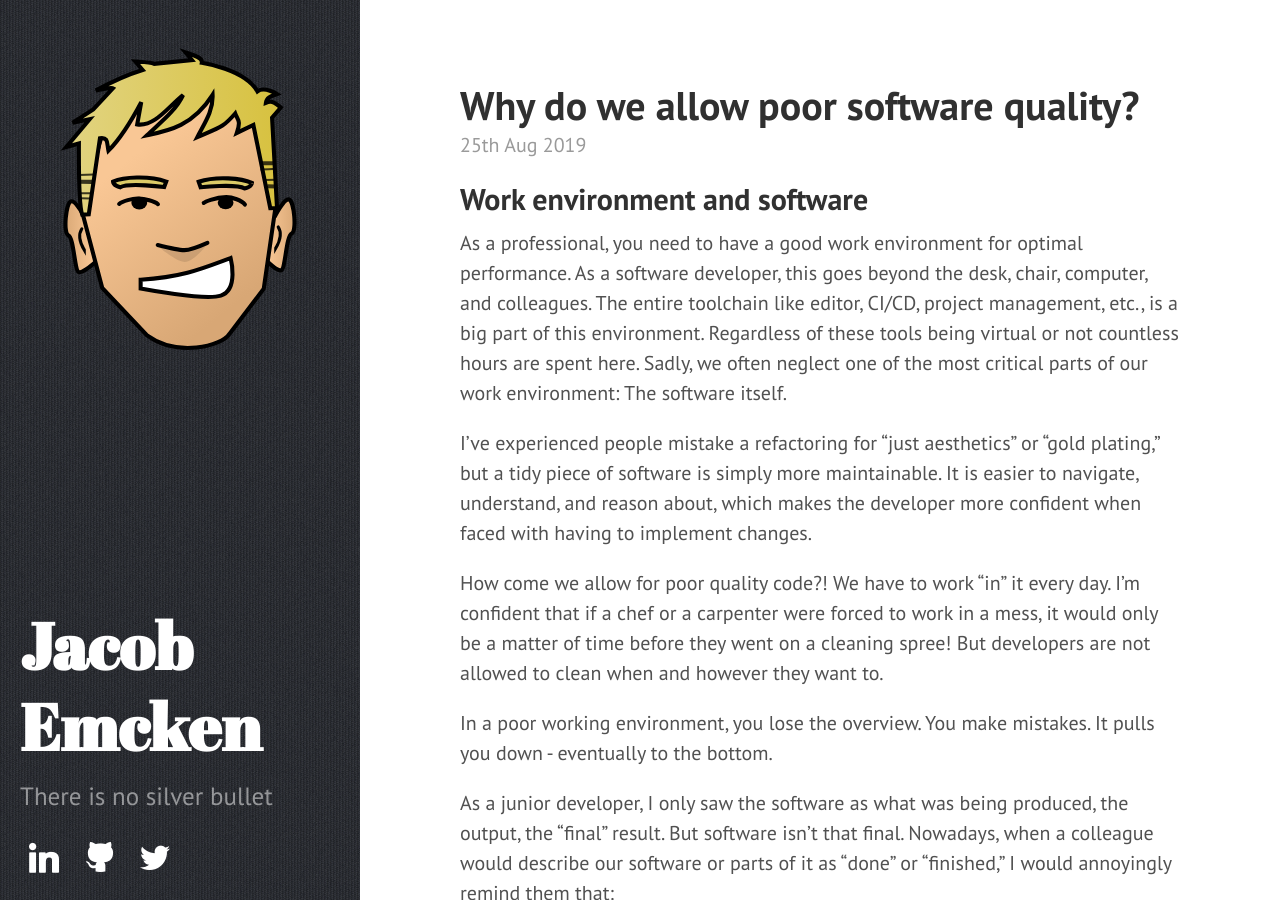
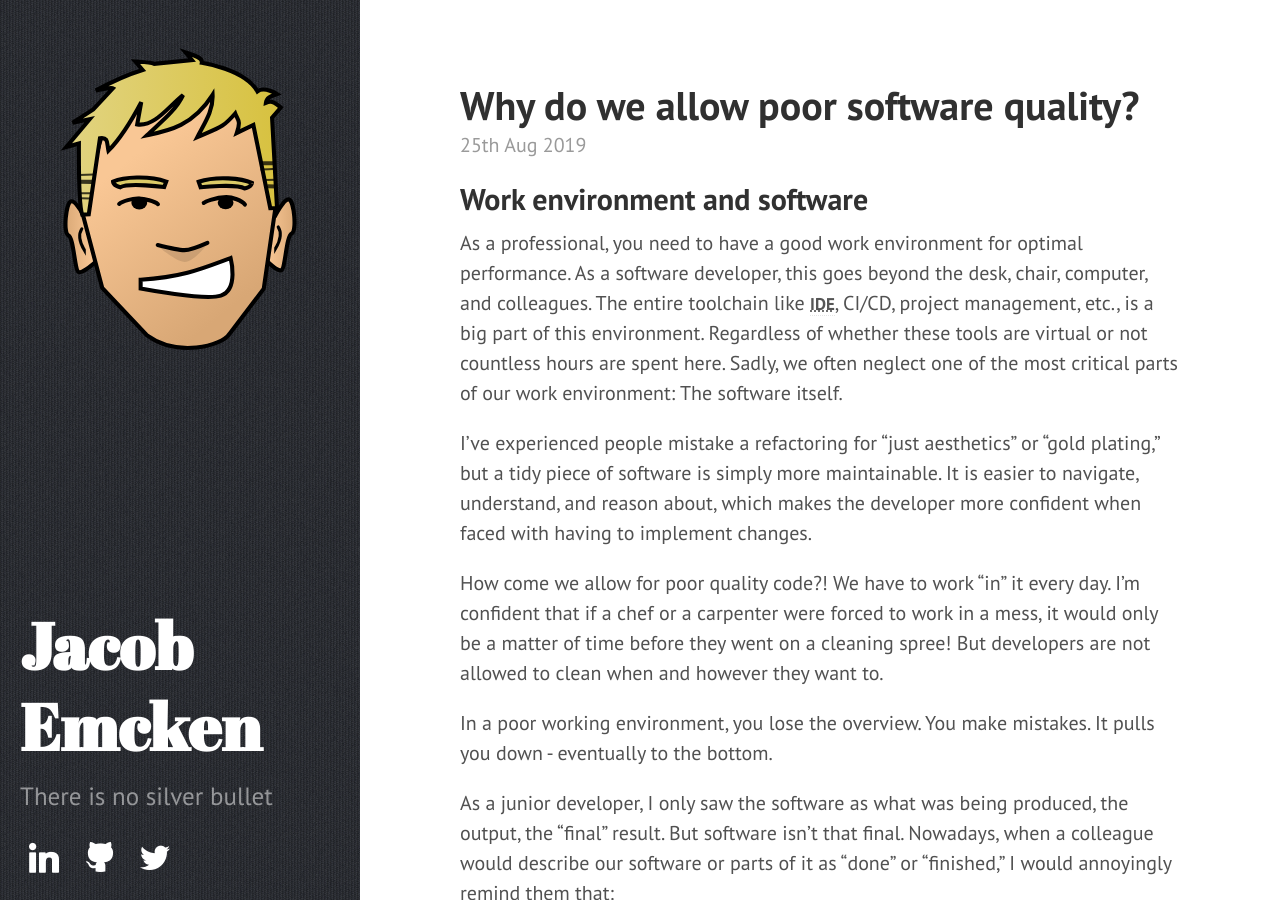
Before and after one commit to jacobemcken/jacobemcken.github.io, a Jekyll site: the page built from _posts/2019-08-25-why-poor-software-quality.md, in a window 1280 px wide and 900 px high. Built offline with Jekyll 4.4.1, drawn with Linux system fonts in a browser that asks for light colours; comment, search, counter and statistics services are not loaded; some of the changed text lies outside the part shown.

Commit message:
Add software-musings tag

```diff
--- a/_posts/2019-08-25-why-poor-software-quality.md
+++ b/_posts/2019-08-25-why-poor-software-quality.md
@@ -13,10 +14,12 @@
 
 As a professional, you need to have a good work environment for optimal
 performance. As a software developer, this goes beyond the desk, chair,
-computer, and colleagues. The entire toolchain like editor, CI/CD, project
-management, etc., is a big part of this environment. Regardless of these tools
-being virtual or not countless hours are spent here. Sadly, we often neglect one
-of the most critical parts of our work environment: The software itself.
+computer, and colleagues. The entire toolchain like <abbr title="Integrated development environment">IDE</abbr>, CI/CD, project
+management, etc., is a big part of this environment.
+Regardless of whether these tools are virtual or not
+countless hours are spent here.
+Sadly, we often neglect one of the most critical parts of our work environment:
+The software itself.
 
 <!--more-->
 
--- /dev/null
+++ b/tags/software-musings.html
@@ -0,0 +1,4 @@
+---
+layout: tags
+tag: software-musings
+---
```
Also changed, not shown: other parts of _posts/2019-08-25-why-poor-software-quality.md (+1 -0 lines), _posts/2016-10-08-stable-software.md (+5 -3 lines), _posts/2016-11-26-about-cutting-corners.md (+2 -0 lines), _posts/2017-02-24-sources-of-inspriration.md (+1 -0 lines), _posts/2021-01-06-Symptoms-of-lacking-software-quality.md (+1 -0 lines), _posts/2022-07-26-micromanaging-code.md (+2 -0 lines).
